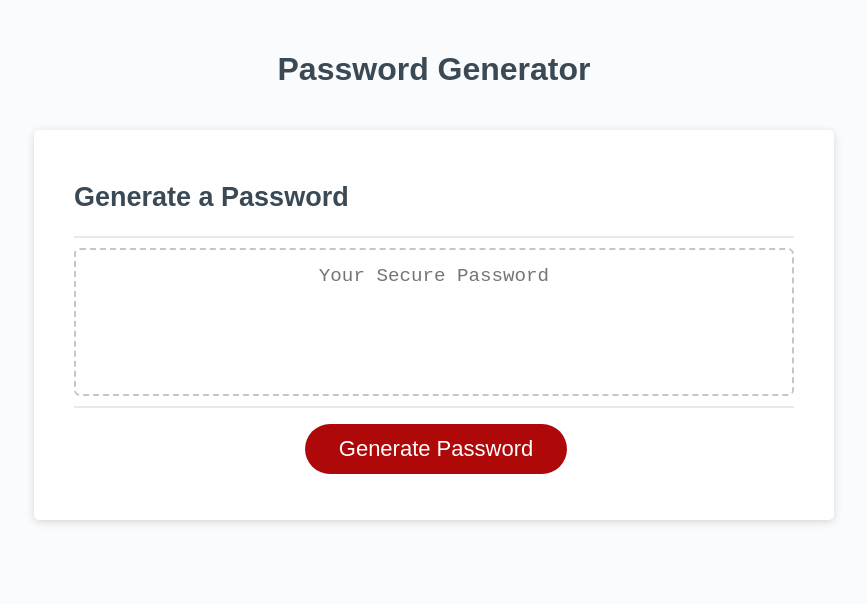
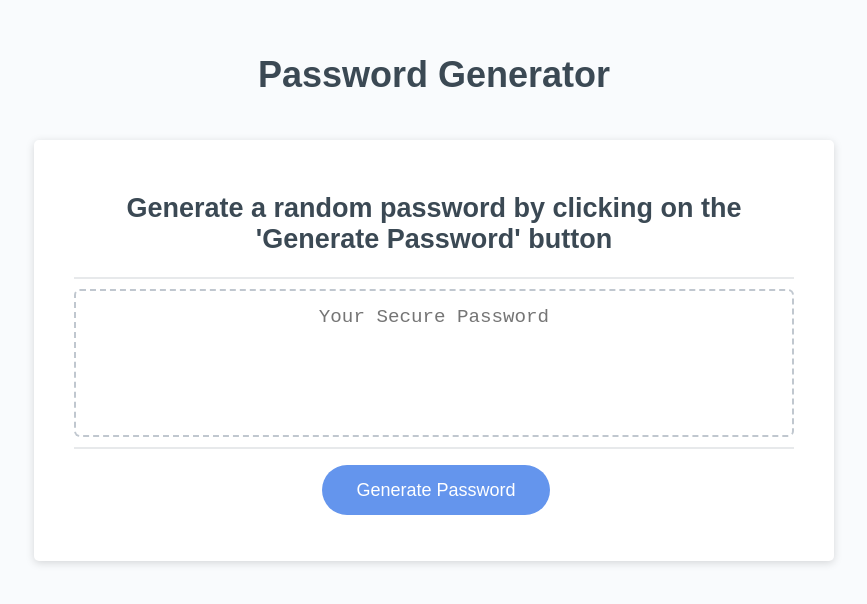
Before and after one commit to shannono18/Password-Generator, a plain HTML site: page index.html in a window 1280 px wide. Shown: the whole page, without its empty margins (206-1073 px from the left). Drawn offline with Linux system fonts and the light colour scheme.

Commit message:
Updated styling and added password characters variable

```diff
--- a/index.html
+++ b/index.html
@@ -14,7 +14,7 @@
       </header>
       <div class="card">
         <div class="card-header">
-          <h2>Generate a Password</h2>
+          <h2>Generate a random password by clicking on the 'Generate Password' button</h2>
         </div>
         <div class="card-body">
           <textarea
--- a/script.js
+++ b/script.js
@@ -10,6 +10,7 @@ var confirmSpecialCharacters;
 var confirmNumbers;
 var confirmUpperCase;
 var confirmLowerCase;
+var passwordCharacters = "";
 
 function generatePassword() {
     var confirmLength = (prompt("How many characters would you like to use for your password? (Your number must be between 8 and 128 characters)"));
--- a/style.css
+++ b/style.css
@@ -28,6 +28,7 @@ header {
   padding: 20px;
   padding-top: 0px;
   color: hsl(206, 17%, 28%);
+  font-size: 18px;
 }
 
 .card {
@@ -40,6 +41,7 @@ header {
   margin: 0 auto;
   max-width: 800px;
   padding: 30px 40px;
+  text-align: center;
 }
 
 .card-header::after {
@@ -74,13 +76,13 @@ header {
 
 .btn {
   border: none;
-  background-color: hsl(360, 91%, 36%);
+  background-color: cornflowerblue;
   border-radius: 25px;
   box-shadow: rgba(0, 0, 0, 0.1) 0px 1px 6px 0px rgba(0, 0, 0, 0.2) 0px 1px 1px
     0px;
   color: hsl(0, 0%, 100%);
   display: inline-block;
-  font-size: 22px;
+  font-size: 18px;
   line-height: 22px;
   margin: 16px 16px 16px 20px;
   padding: 14px 34px;
```
